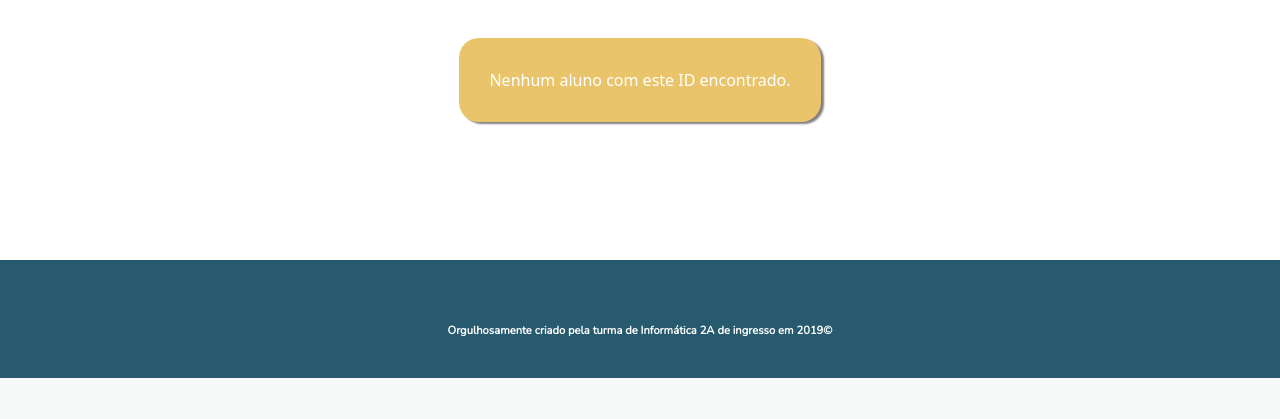
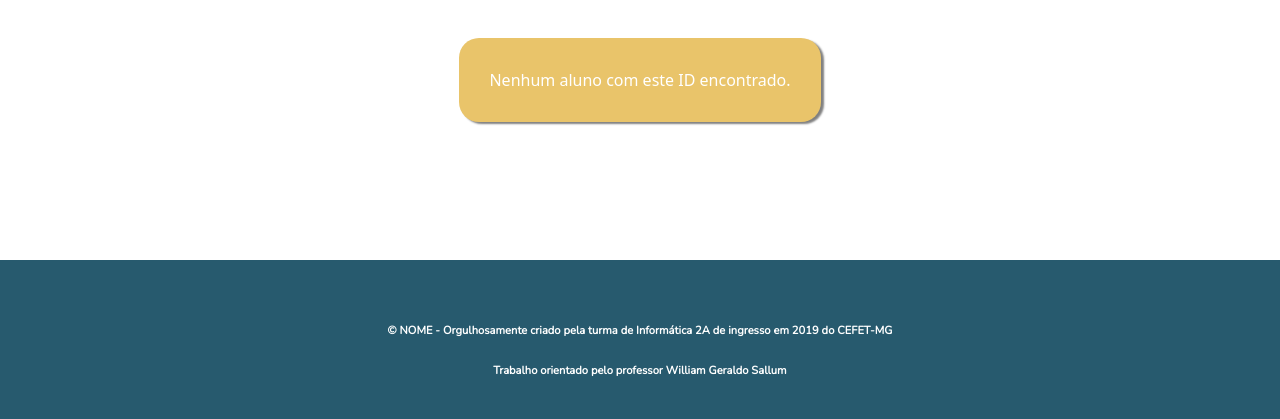
Before and after one commit to IzabelaAAndrade/TrabalhoFinalWebINF2A, a PHP site: page / in a window 1280 px wide. Shown: the part 522-941 px from the top of the page. Before the commit the page ends 900 px from the top, so only its background shows below. Run offline with PHP 8.4, Linux system fonts and the light colour scheme; data that the repository does not hold is empty.

Commit message:
Correções na Estilização
Mudanças no Header e no Footer.
Troca de lugar de uma linha referente à estilização (Comentado no Código)

```diff
--- a/biblioteca/manutenção_emprestimos/index.php
+++ b/biblioteca/manutenção_emprestimos/index.php
@@ -69,7 +69,7 @@
 <body>
     <header>
         <img src="img/LogoExemploCortada.png" alt="logo" id="logo">
-        <h1>Sistema Biblioteca</h1>
+        <h1 id="titulo">Sistema Biblioteca</h1>
     </header>
     <nav>
         <ul class="menu">
@@ -182,7 +182,8 @@
 
     </main>
     <footer>
-        <h3>Orgulhosamente criado pela turma de Informática 2A de ingresso em 2019©</h3>
+        <h3 class="rodape">© NOME - Orgulhosamente criado pela turma de Informática 2A de ingresso em 2019 do CEFET-MG</h3>
+        <h3 class="rodape">Trabalho orientado pelo professor William Geraldo Sallum</h3>
     </footer>
     <script src="js/bootstrap.min.js"></script>
     <script src="js/jquery-3.6.0.min.js"></script>
```
